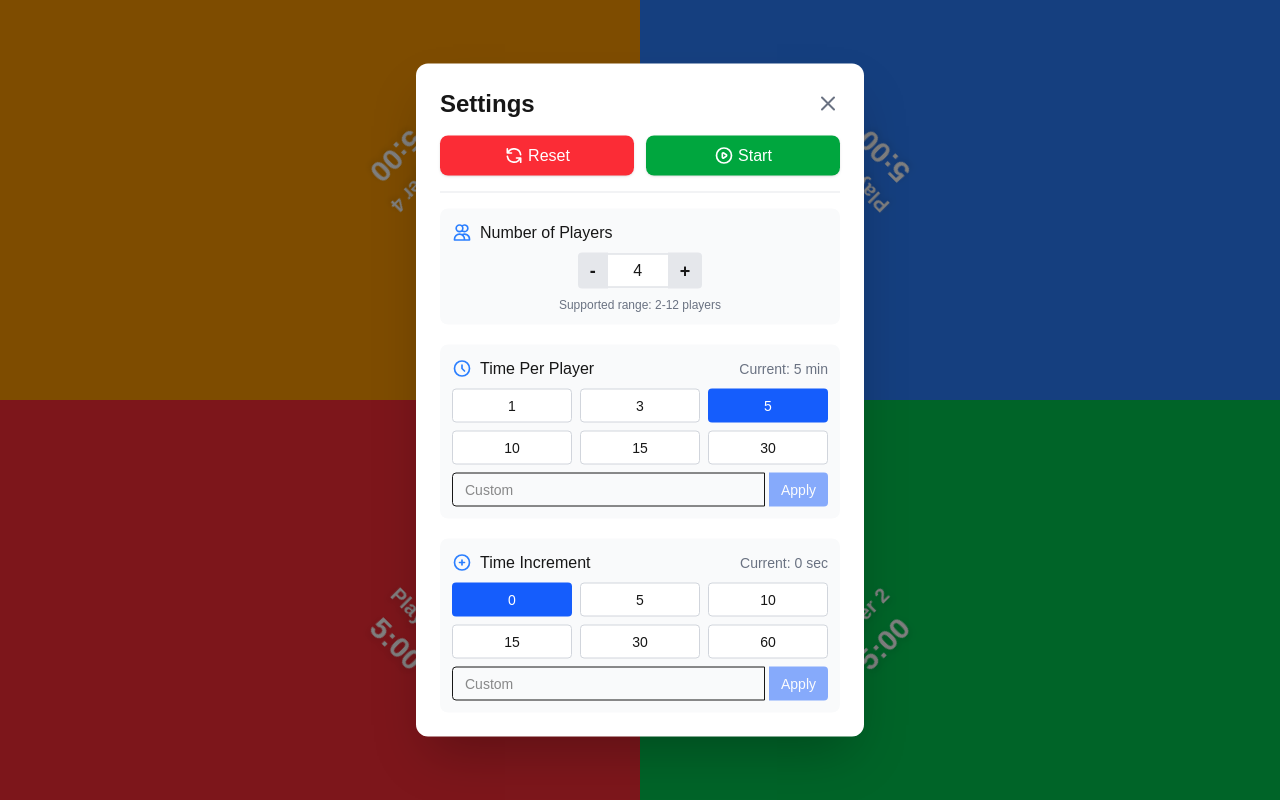
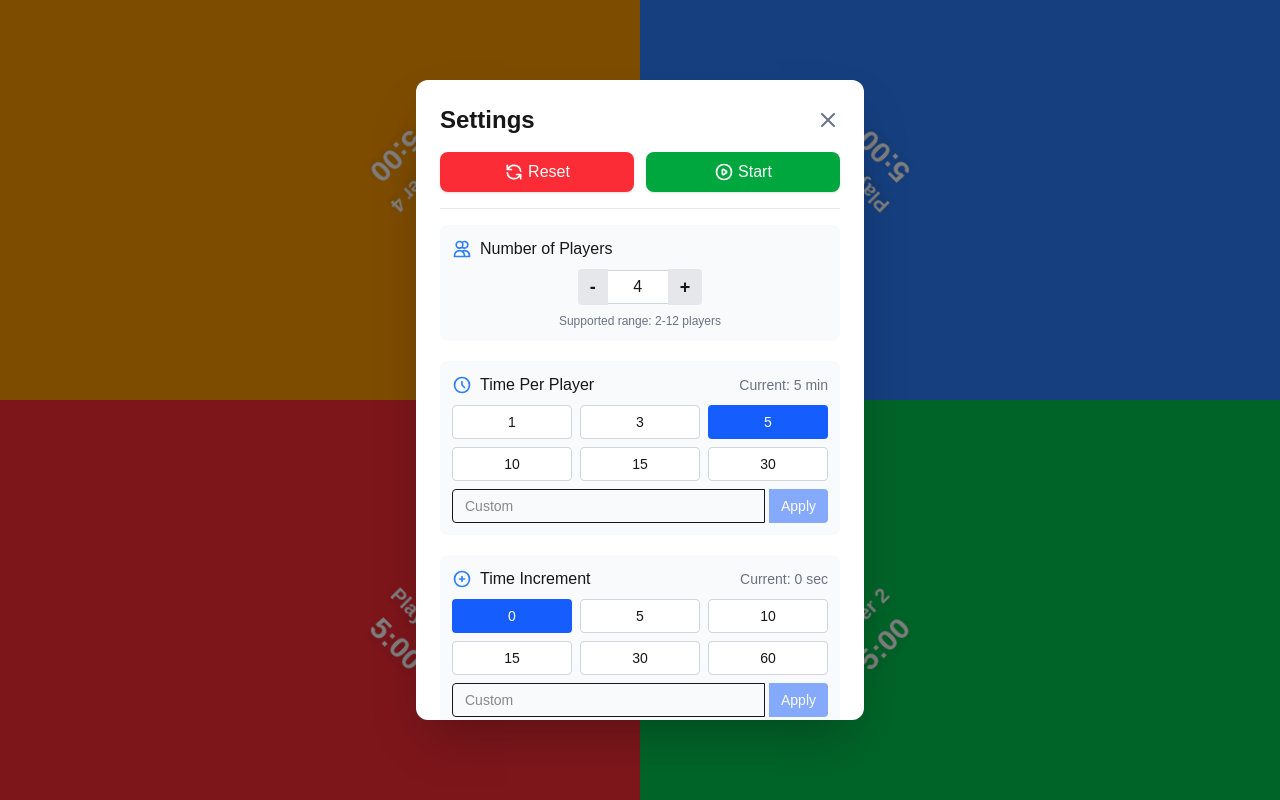
Before and after one commit to owengretzinger/4-person-chess-timer, a Next.js app: page / in a window 1280 px wide. Both pictures are taken after a click on the element 640 px from the left and 400 px from the top of the page. Built offline with nearby package versions, Linux system fonts and the light colour scheme.

Commit message:
fix settings panel scrolling

```diff
--- a/src/app/components/SettingsPanel.tsx
+++ b/src/app/components/SettingsPanel.tsx
@@ -100,7 +100,7 @@ export default function SettingsPanel({
         onClick={(e) => toggleSettings(e)}
       />
       <div
-        className="settings-panel absolute left-1/2 top-1/2 transform -translate-x-1/2 -translate-y-1/2 z-20 bg-white dark:bg-gray-800 rounded-xl p-6 shadow-2xl w-[90%] max-w-md max-h-[95vh] overflow-y-auto"
+        className="settings-panel absolute left-1/2 top-1/2 transform -translate-x-1/2 -translate-y-1/2 z-20 bg-white dark:bg-gray-800 rounded-xl p-6 shadow-2xl w-[90%] max-w-md max-h-[80vh] overflow-y-auto"
         onClick={(e) => e.stopPropagation()}
       >
         <div className="flex justify-between items-center mb-4">
```
